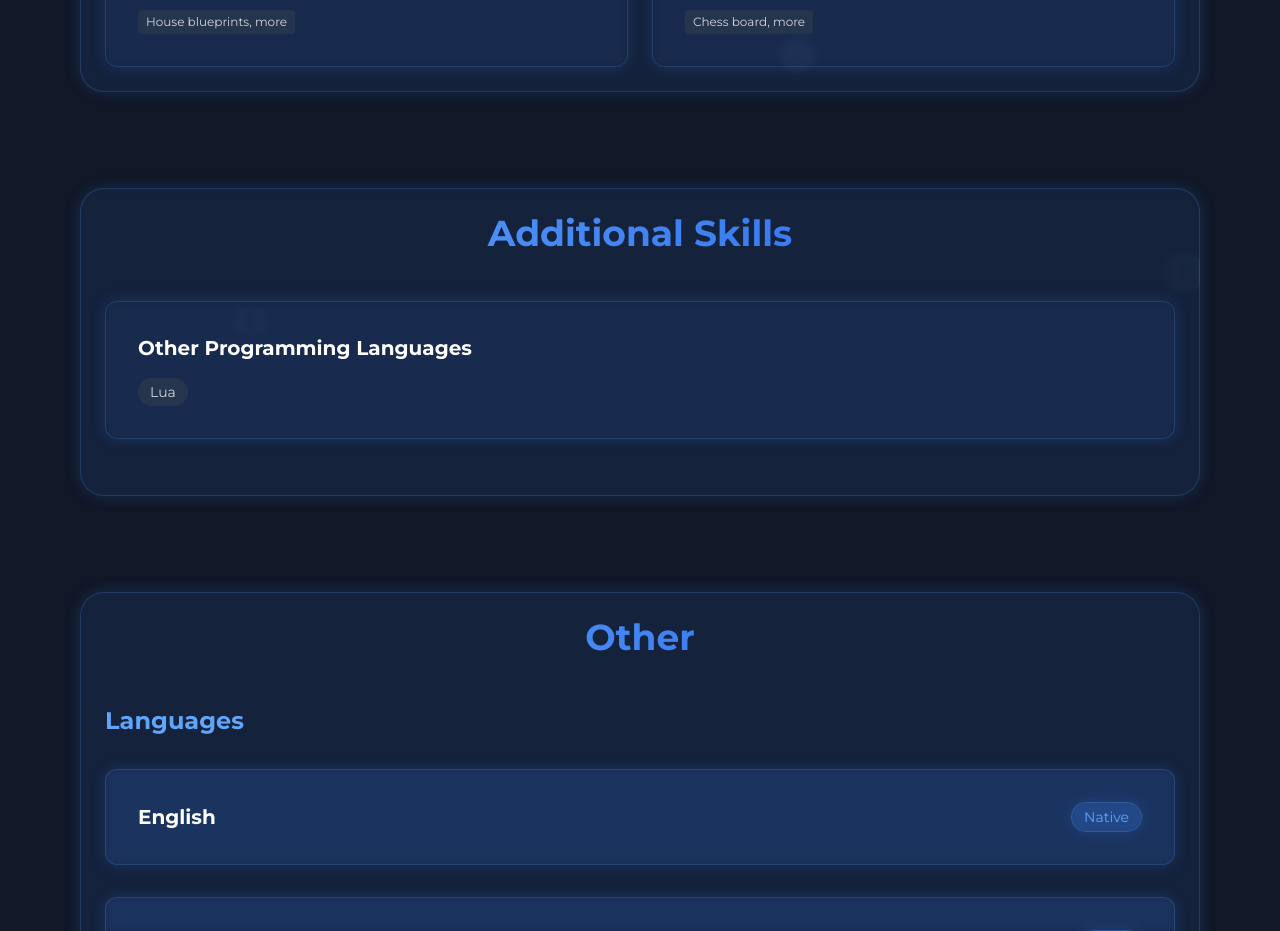
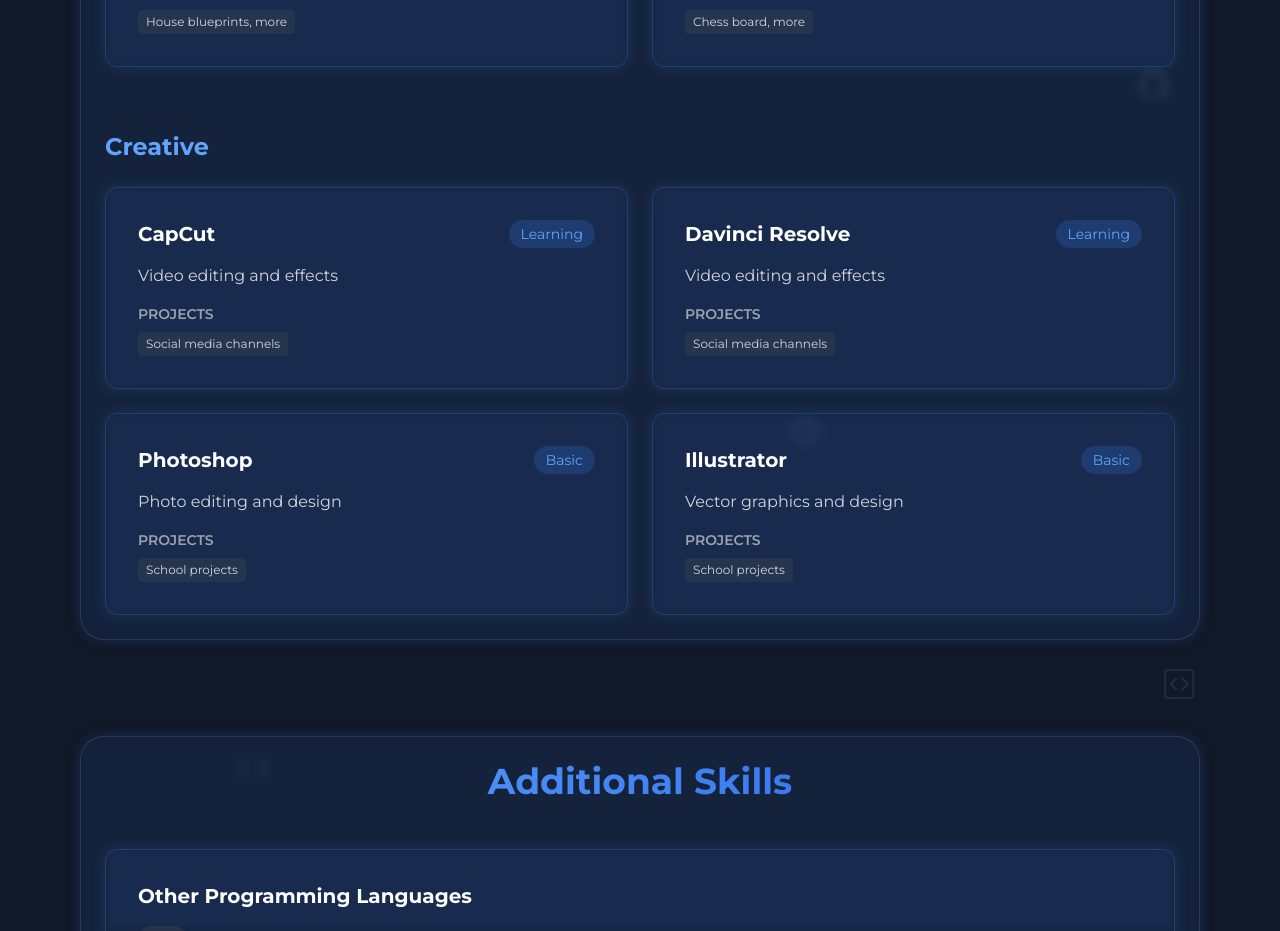
Before and after one commit to omeriadon/adonomeri, a Next.js app: page /skills in a window 1280 px wide. Shown: the part 2860-3791 px from the top of the page. Built offline with nearby package versions, Linux system fonts and the light colour scheme.

Commit message:
Update skills.ts

```diff
--- a/src/app/data/skills.ts
+++ b/src/app/data/skills.ts
@@ -95,6 +95,32 @@ export const skillsData = {
         experience: "3D modeling and animation",
         projects: ["Chess board, more"]
       },
+    ],
+    Creative: [
+      {
+        name: "CapCut",
+        proficiency: "Learning",
+        experience: "Video editing and effects",
+        projects: ["Social media channels"]
+      },
+      {
+        name: "Davinci Resolve",
+        proficiency: "Learning",
+        experience: "Video editing and effects",
+        projects: ["Social media channels"]
+      },
+      {
+        name: "Photoshop",
+        proficiency: "Basic",
+        experience: "Photo editing and design",
+        projects: ["School projects"]
+      },
+      {
+        name: "Illustrator",
+        proficiency: "Basic",
+        experience: "Vector graphics and design",
+        projects: ["School projects"]
+      },
     ]
   }
 };
```
